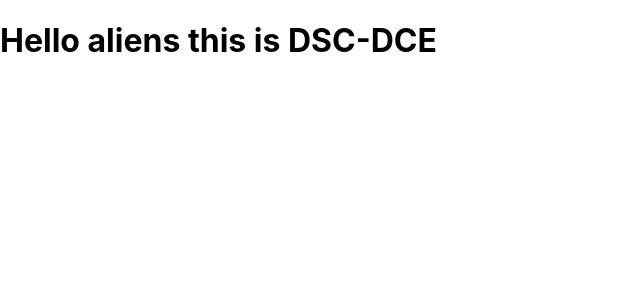
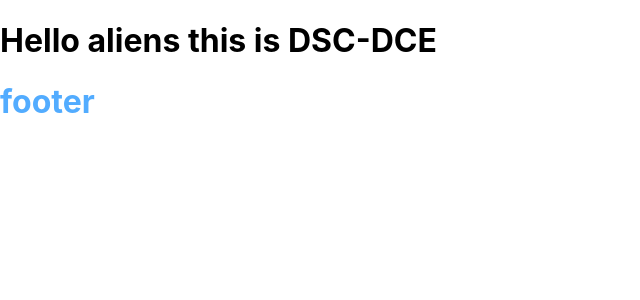
Before and after one commit to Dsc-Dce/GDSC-DCE, a React (Create React App) app: page / in a window 1280 px wide. Shown: the top 300 px of the page, without its empty margins (0-640 px from the left). Built offline with nearby package versions, Linux system fonts and the light colour scheme.

Commit message:
added footer

```diff
--- a/src/App.js
+++ b/src/App.js
@@ -1,9 +1,10 @@
 import React from 'react'
-
+import Footer from './components/Footer';
 const App = () => {
   return (
     <div>
       <h1>Hello aliens this is DSC-DCE</h1>
+      <Footer/>
     </div>
   )
 }
--- /dev/null
+++ b/src/components/Footer.js
@@ -0,0 +1,10 @@
+import React from 'react';
+import './assets/css/footer.css';
+const Footer=()=>{
+    return(
+        <div>
+            <h1 className="footertxt">footer</h1>
+        </div>
+    );
+}
+export default Footer;
--- /dev/null
+++ b/src/components/assets/css/footer.css
@@ -0,0 +1,3 @@
+.footertxt{
+    color:#52acff;
+}
```
Also changed, not shown: 1 other file (tests, documents, lock files or other folders).
